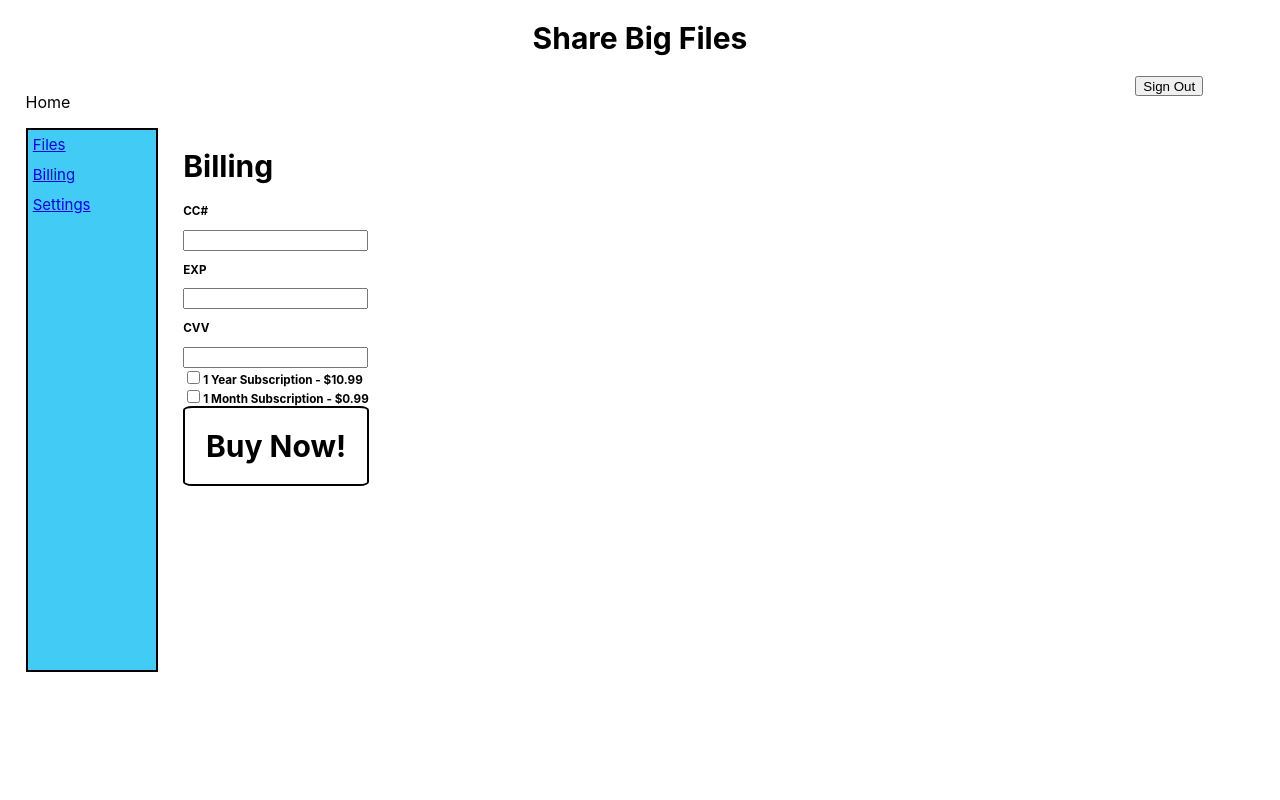
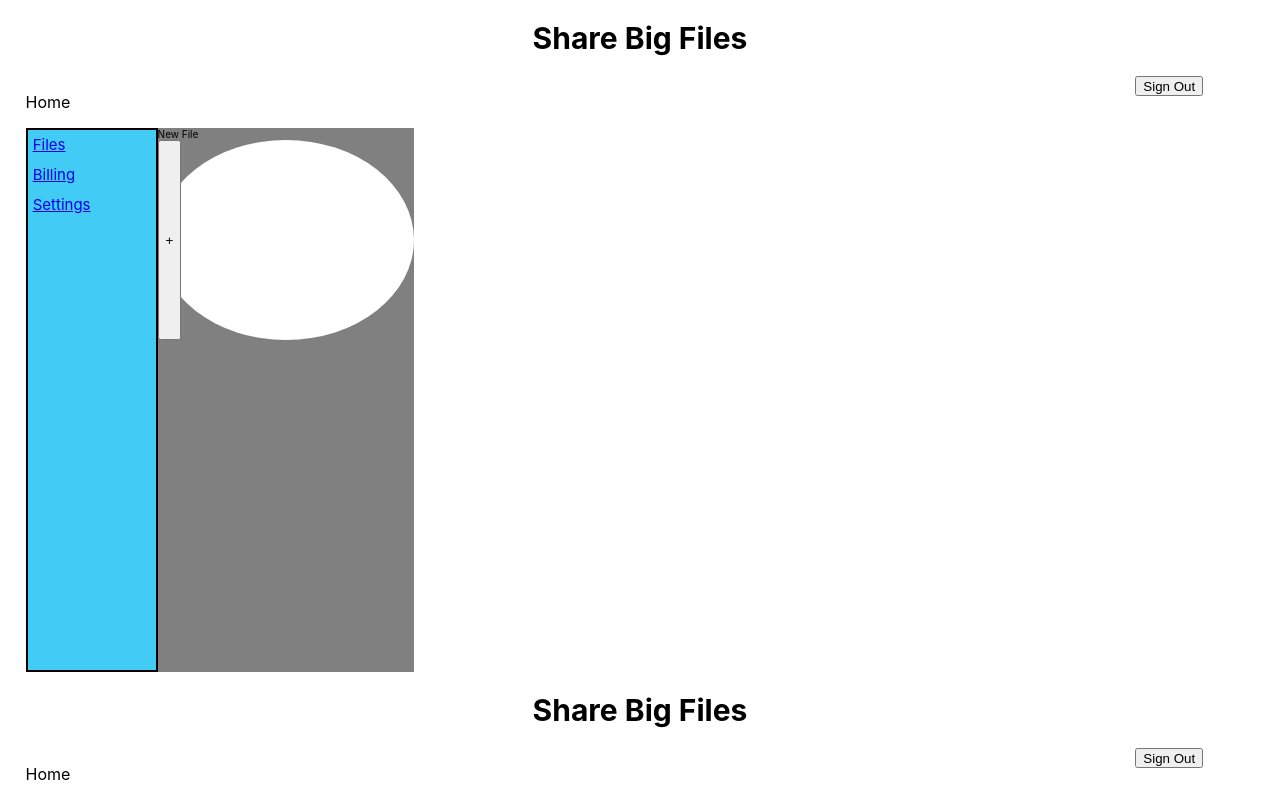
Before and after one commit to BloomTech-Labs/labs10-big-files, a React (Create React App) app in the folder Frontend/share_big_files/: page /home/1 in a window 1280 px wide. Shown: the top 800 px of the page. Built offline with nearby package versions, Linux system fonts and the light colour scheme.

Commit message:
worked on styling for a few pages

```diff
--- a/Frontend/share_big_files/src/App.js
+++ b/Frontend/share_big_files/src/App.js
@@ -1,7 +1,7 @@
 import React, { Component } from "react";
 import LandingView from "./views/landingview";
 
-
+import AddFileHolder from "./views/addfileholder"
 import CreateEditHolder from "./views/createeditholder";
 // import {homeviewholder } from "./views/homeviewholder";
 // import {settingsholder} from './views/settingsholder';
@@ -33,6 +33,7 @@ class App extends Component {
 
       <Route  path="/home/:setting/" render={props =><settingsholder {...props}/>}/>
        */}
+       <Route path="/home/:addfile/" render={props =><AddFileHolder {...props}/>}/>
        <Route  exact path="/home/:new/edit/" render={props =><CreateEditHolder {...props}/>}/>
        <Route  exact path="/home/:billing/" render={props =><BillingHolder {...props}/>}/>
 
--- a/Frontend/share_big_files/src/views/addfile.js
+++ b/Frontend/share_big_files/src/views/addfile.js
@@ -5,33 +5,41 @@ import { Link } from 'react-router-dom';
 
 
 
-const AddFileHolder = styled.div`
+const AddFileBox = styled.div`
+    width: 20%;
+    height: 300 rem;
+    background-color: gray;
 
 `;
 const NewFileText = styled.div`
 
 `;
 const AddFileButton = styled.div`
-    background-color: black;
+    background-color: white;
     color: white;
     border-radius: 50%;
+    height: 100 px;
 `;
+const Button = styled.button`
+    height: 20rem;
+`;
+
 
 
 const AddFile = () => {
 
     return (
-        <>
-        <LeftMenu/>
-        <AddFileHolder>
+
+
+        <AddFileBox>
             <NewFileText>
                 New File
             </NewFileText>
             <AddFileButton>
-                <Link to="/create">+</Link>
+                <Button>+</Button>
             </AddFileButton>
-        </AddFileHolder>
-        </>
+        </AddFileBox>
+
 
     )
 };
--- a/Frontend/share_big_files/src/views/addfileholder.js
+++ b/Frontend/share_big_files/src/views/addfileholder.js
@@ -5,6 +5,7 @@ import AddFile from "./addfile";
 import styled from "styled-components";
 
 const MenuFileHolder = styled.div`
+  display: flex;
 
 `;
 
--- a/Frontend/share_big_files/src/views/billing.js
+++ b/Frontend/share_big_files/src/views/billing.js
@@ -16,6 +16,7 @@ const BuyNowButton = styled.div`
   cursor: pointer;
   text-align: center;
   border-radius: 5%;
+  box-shadow: 3px 3px 0px 0px rgba(0,0,0,0.5);
 `;
 const PaymentBoxes = styled.div`
   width: ;
--- a/Frontend/share_big_files/src/views/createedit.js
+++ b/Frontend/share_big_files/src/views/createedit.js
@@ -29,7 +29,7 @@ const CreateFile = () => {
   return (
     <CreateEditDiv>
       <CreateFileHolder>
-        <FileName type="text" placeholder="Name" ></FileName>
+        <FileName type="text" placeholder="File Name" ></FileName>
         <SharedWithBox />
       </CreateFileHolder>
       <UploadButtonHolder>
```
